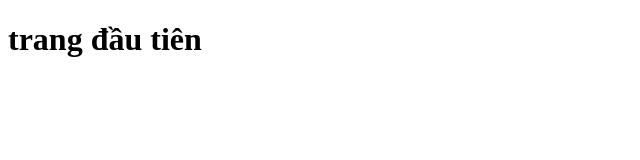
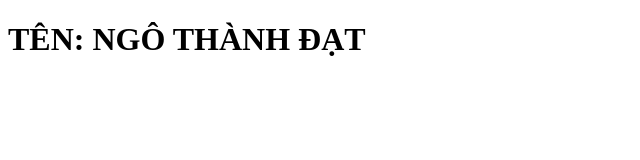
Before and after one commit to k49ngothanhdat/THIET-KE-WEB, a plain HTML site: page index.html in a window 1280 px wide. Shown: the whole page, without its empty margins (0-640 px from the left). Drawn offline with Linux system fonts and the light colour scheme.

Commit message:
Update index.html

```diff
--- a/index.html
+++ b/index.html
@@ -6,6 +6,8 @@
     <title>Trang đầu tiên</title>
 </head>
 <body>
-    <h1>trang đầu tiên</h1>
+    <h1>TÊN: NGÔ THÀNH ĐẠT</h1>
+
+
 </body>
 </html>
```
